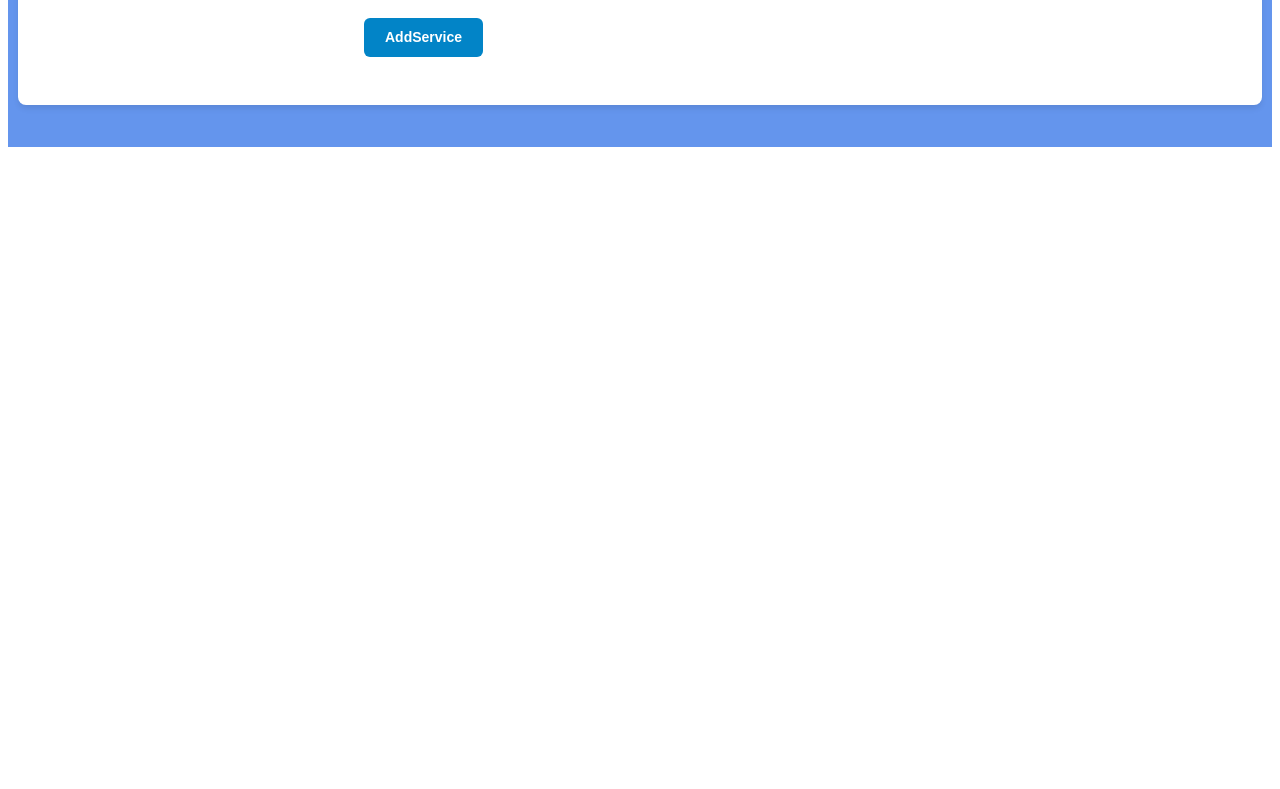
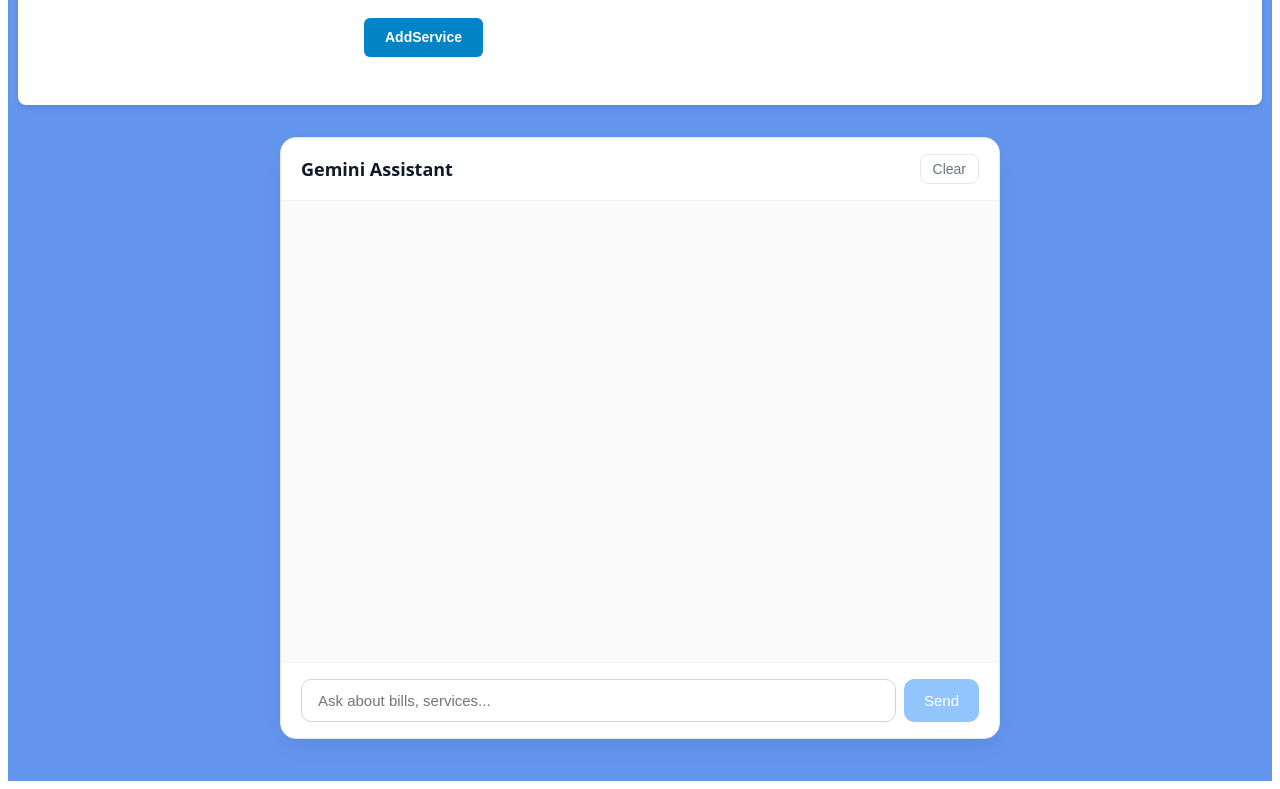
Before and after one commit to ingRicardo/billing-app, an Angular app: page / in a window 1280 px wide. Shown: the part 880-1669 px from the top of the page. Before the commit the page ends 1035 px from the top, so only its background shows below. Built offline with nearby package versions, Linux system fonts and the light colour scheme.

Commit message:
gemini chatbot instance added

```diff
--- /dev/null
+++ b/src/app/components/chat.component/chat.component.css
@@ -0,0 +1,166 @@
+:host {
+  display: block;
+  font-family: system-ui, -apple-system, BlinkMacSystemFont, 'Segoe UI', Roboto, Oxygen, Ubuntu, Cantarell, sans-serif;
+  color: #1f2937;
+  max-width: 720px;
+  margin: 2rem auto;
+  padding: 0 1rem;
+}
+
+.chat-container {
+  display: flex;
+  flex-direction: column;
+  height: 600px;
+  background-color: #ffffff;
+  border-radius: 16px;
+  box-shadow: 0 10px 25px -5px rgba(0, 0, 0, 0.08), 0 8px 10px -6px rgba(0, 0, 0, 0.01);
+  border: 1px solid #e5e7eb;
+  overflow: hidden;
+}
+
+/* Header */
+.chat-header {
+  display: flex;
+  align-items: center;
+  justify-content: space-between;
+  padding: 1rem 1.25rem;
+  background-color: #ffffff;
+  border-bottom: 1px solid #f3f4f6;
+}
+
+.chat-header h3 {
+  margin: 0;
+  font-size: 1.125rem;
+  font-weight: 600;
+  color: #111827;
+}
+
+.btn-clear {
+  background: transparent;
+  border: 1px solid #e5e7eb;
+  color: #6b7280;
+  padding: 0.375rem 0.75rem;
+  font-size: 0.875rem;
+  border-radius: 8px;
+  cursor: pointer;
+  transition: all 0.2s ease;
+}
+
+.btn-clear:hover {
+  background-color: #f9fafb;
+  color: #ef4444;
+  border-color: #fca5a5;
+}
+
+/* Scrollable Messages Area */
+.chat-messages {
+  flex: 1;
+  overflow-y: auto;
+  padding: 1.25rem;
+  display: flex;
+  flex-direction: column;
+  gap: 1rem;
+  background-color: #fafafa;
+}
+
+/* Message Bubbles */
+.message-bubble {
+  max-width: 80%;
+  padding: 0.75rem 1rem;
+  border-radius: 16px;
+  display: flex;
+  flex-direction: column;
+  gap: 0.25rem;
+  word-break: break-word;
+  animation: fadeIn 0.2s ease-in-out;
+}
+
+.message-bubble.user {
+  align-self: flex-end;
+  background-color: #2563eb;
+  color: #ffffff;
+  border-bottom-right-radius: 4px;
+}
+
+.message-bubble.bot {
+  align-self: flex-start;
+  background-color: #ffffff;
+  color: #1f2937;
+  border: 1px solid #e5e7eb;
+  border-bottom-left-radius: 4px;
+  box-shadow: 0 1px 2px 0 rgba(0, 0, 0, 0.05);
+}
+
+.message-text {
+  font-size: 0.9375rem;
+  line-height: 1.5;
+}
+
+.message-time {
+  font-size: 0.6875rem;
+  opacity: 0.7;
+  align-self: flex-end;
+}
+
+/* Typing Indicator Animation */
+.message-bubble.typing {
+  color: #6b7280;
+  font-size: 0.875rem;
+  font-style: italic;
+  padding: 0.6rem 1rem;
+}
+
+/* Input Area */
+.chat-input-area {
+  display: flex;
+  gap: 0.5rem;
+  padding: 1rem 1.25rem;
+  background-color: #ffffff;
+  border-top: 1px solid #f3f4f6;
+}
+
+.chat-input-area input {
+  flex: 1;
+  padding: 0.75rem 1rem;
+  border: 1px solid #d1d5db;
+  border-radius: 10px;
+  font-size: 0.9375rem;
+  outline: none;
+  transition: border-color 0.2s ease, box-shadow 0.2s ease;
+}
+
+.chat-input-area input:focus {
+  border-color: #2563eb;
+  box-shadow: 0 0 0 3px rgba(37, 99, 235, 0.15);
+}
+
+.chat-input-area input:disabled {
+  background-color: #f3f4f6;
+  cursor: not-allowed;
+}
+
+.btn-send {
+  background-color: #2563eb;
+  color: #ffffff;
+  border: none;
+  border-radius: 10px;
+  padding: 0.75rem 1.25rem;
+  font-size: 0.9375rem;
+  font-weight: 500;
+  cursor: pointer;
+  transition: background-color 0.2s ease;
+}
+
+.btn-send:hover:not(:disabled) {
+  background-color: #1d4ed8;
+}
+
+.btn-send:disabled {
+  background-color: #93c5fd;
+  cursor: not-allowed;
+}
+
+@keyframes fadeIn {
+  from { opacity: 0; transform: translateY(4px); }
+  to { opacity: 1; transform: translateY(0); }
+}
--- /dev/null
+++ b/src/app/components/chat.component/chat.component.html
@@ -0,0 +1,34 @@
+<div class="chat-container">
+  <div class="chat-header">
+    <h3>Gemini Assistant</h3>
+    <button type="button" class="btn-clear" (click)="clear()">Clear</button>
+  </div>
+
+  <div class="chat-messages">
+    @for (msg of messages(); track msg.id) {
+      <div class="message-bubble" [class.user]="msg.sender === 'user'" [class.bot]="msg.sender === 'bot'">
+        <div class="message-text">{{ msg.text }}</div>
+        <div class="message-time">{{ msg.timestamp | date:'shortTime' }}</div>
+      </div>
+    }
+
+    @if (isTyping()) {
+      <div class="message-bubble bot typing">
+        <span>Thinking...</span>
+      </div>
+    }
+  </div>
+
+  <form class="chat-input-area" (ngSubmit)="send()">
+    <input
+      type="text"
+      [ngModel]="userPrompt()"
+      (ngModelChange)="updatePrompt($event)"
+      name="userPrompt"
+      placeholder="Ask about bills, services..."
+      [disabled]="isTyping()">
+    <button type="submit" class="btn-send" [disabled]="isTyping() || !userPrompt().trim()">
+      Send
+    </button>
+  </form>
+</div>
--- /dev/null
+++ b/src/app/components/chat.component/chat.component.ts
@@ -0,0 +1,37 @@
+import { Component, inject, signal } from '@angular/core';
+import { FormsModule } from '@angular/forms';
+import { DatePipe } from '@angular/common';
+import { ChatService } from '../../services/chat.service';
+
+@Component({
+  selector: 'app-chat',
+  standalone: true,
+  imports: [FormsModule, DatePipe],
+  templateUrl: './chat.component.html',
+  styleUrl: './chat.component.css',
+})
+export class ChatComponent {
+  private readonly chatService = inject(ChatService);
+
+  userPrompt = signal<string>('');
+
+  messages = this.chatService.messages;
+  isTyping = this.chatService.isTyping;
+
+  // Helper method for ngModelChange
+  updatePrompt(val: string): void {
+    this.userPrompt.set(val);
+  }
+
+  send(): void {
+    const text = this.userPrompt().trim();
+    if (!text || this.isTyping()) return;
+
+    this.userPrompt.set('');
+    this.chatService.sendMessage(text).subscribe();
+  }
+
+  clear(): void {
+    this.chatService.clearChat();
+  }
+}
--- a/src/app/components/home/home.html
+++ b/src/app/components/home/home.html
@@ -164,6 +164,7 @@
 
     </div>
   }
+  <app-chat></app-chat>
 </div>
 @if (showSuccessModal()) {
   <div class="modal-overlay" (click)="closeModal()">
--- a/src/app/components/home/home.ts
+++ b/src/app/components/home/home.ts
@@ -2,11 +2,10 @@
 import { FormsModule } from '@angular/forms';
 import { BillService } from '../../services/bill-service';
 import { BillServiceItem } from '../../models/bill-service.model';
-
-
+ import { ChatComponent } from '../chat.component/chat.component';
 @Component({
   selector: 'app-home',
-  imports: [FormsModule],
+  imports: [FormsModule, ChatComponent ],
   templateUrl: './home.html',
   styleUrl: './home.css',
   standalone: true
--- /dev/null
+++ b/src/app/services/chat.service.ts
@@ -0,0 +1,69 @@
+import { Injectable, inject, signal } from '@angular/core';
+import { HttpClient } from '@angular/common/http';
+import { Observable, tap, catchError, throwError } from 'rxjs';
+import { ChatRequest, ChatResponse, ChatMessage } from '../models/chat.model';
+@Injectable({
+  providedIn: 'root',
+})
+export class ChatService {
+  private readonly http = inject(HttpClient);
+  // Update to your ASP.NET Core backend or Vercel URL
+  private readonly apiUrl = 'https://womenapi.onrender.com/api/chat/send';
+
+  // Signal state management
+  public messages = signal<ChatMessage[]>([]);
+  public isTyping = signal<boolean>(false);
+
+  sendMessage(userText: string): Observable<ChatResponse> {
+    const trimmedText = userText.trim();
+    if (!trimmedText) {
+      return throwError(() => new Error('Message cannot be empty.'));
+    }
+
+    // Add user message to UI immediately
+    const userMsg: ChatMessage = {
+      id: crypto.randomUUID(),
+      sender: 'user',
+      text: trimmedText,
+      timestamp: new Date()
+    };
+
+    this.messages.update((prev) => [...prev, userMsg]);
+    this.isTyping.set(true);
+
+    const payload: ChatRequest = { message: trimmedText };
+
+    return this.http.post<ChatResponse>(this.apiUrl, payload).pipe(
+      tap({
+        next: (response) => {
+          // Add Gemini's reply from C# controller
+          const botMsg: ChatMessage = {
+            id: crypto.randomUUID(),
+            sender: 'bot',
+            text: response.reply, // Matches ChatResponse.Reply
+            timestamp: new Date()
+          };
+
+          this.messages.update((prev) => [...prev, botMsg]);
+          this.isTyping.set(false);
+        },
+        error: (err) => {
+          this.isTyping.set(false);
+          console.error('Chat API Error:', err);
+
+          const errorMsg: ChatMessage = {
+            id: crypto.randomUUID(),
+            sender: 'bot',
+            text: 'Sorry, I encountered an error generating a reply. Please try again.',
+            timestamp: new Date()
+          };
+          this.messages.update((prev) => [...prev, errorMsg]);
+        }
+      })
+    );
+  }
+
+  clearChat(): void {
+    this.messages.set([]);
+  }
+}
```
Also changed, not shown: src/app/models/chat.model.ts (added, +14 -0 lines), 2 other files (tests, documents, lock files or other folders).
